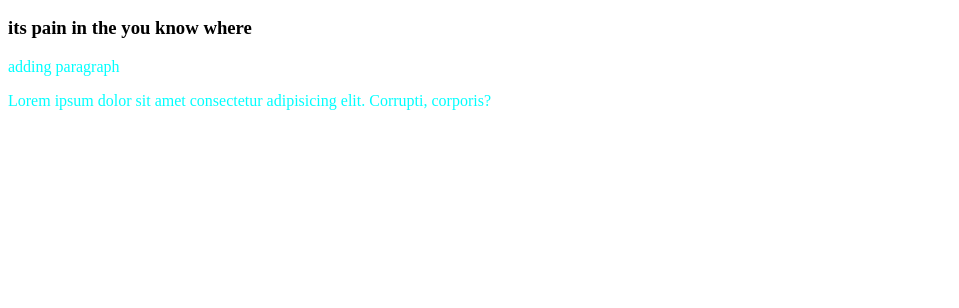
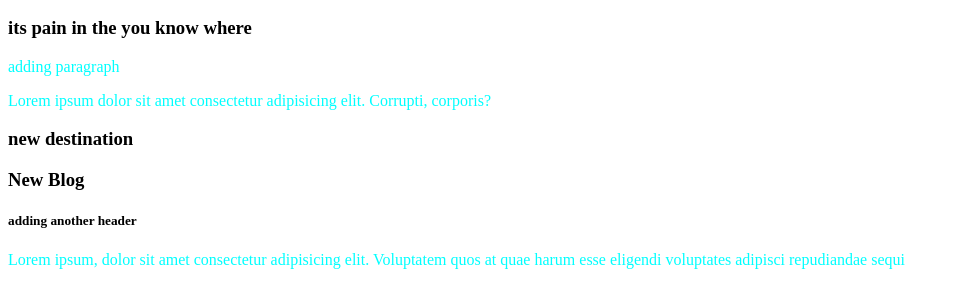
Before and after one commit to ISHRAK-Wants-Burger/test_repository, a plain HTML site: page index.html in a window 1280 px wide. Shown: the part 422-730 px from the top of the page, without its empty margins (0-959 px from the left). Drawn offline with Linux system fonts and the light colour scheme.

Commit message:
add something

```diff
--- a/index.html
+++ b/index.html
@@ -14,6 +14,12 @@
     <h3>its pain in the you know where</h3>
     <p>adding paragraph</p>
     <p>Lorem ipsum dolor sit amet consectetur adipisicing elit. Corrupti, corporis?</p>
+    <h3>new destination</h3>
+    <div>
+        <h3> New Blog</h3>
+        <h5>adding another header</h5>
+        <p>Lorem ipsum, dolor sit amet consectetur adipisicing elit. Voluptatem quos at quae harum esse eligendi voluptates adipisci repudiandae sequi</p>
+    </div>
 
 </body>
 </html>
```
